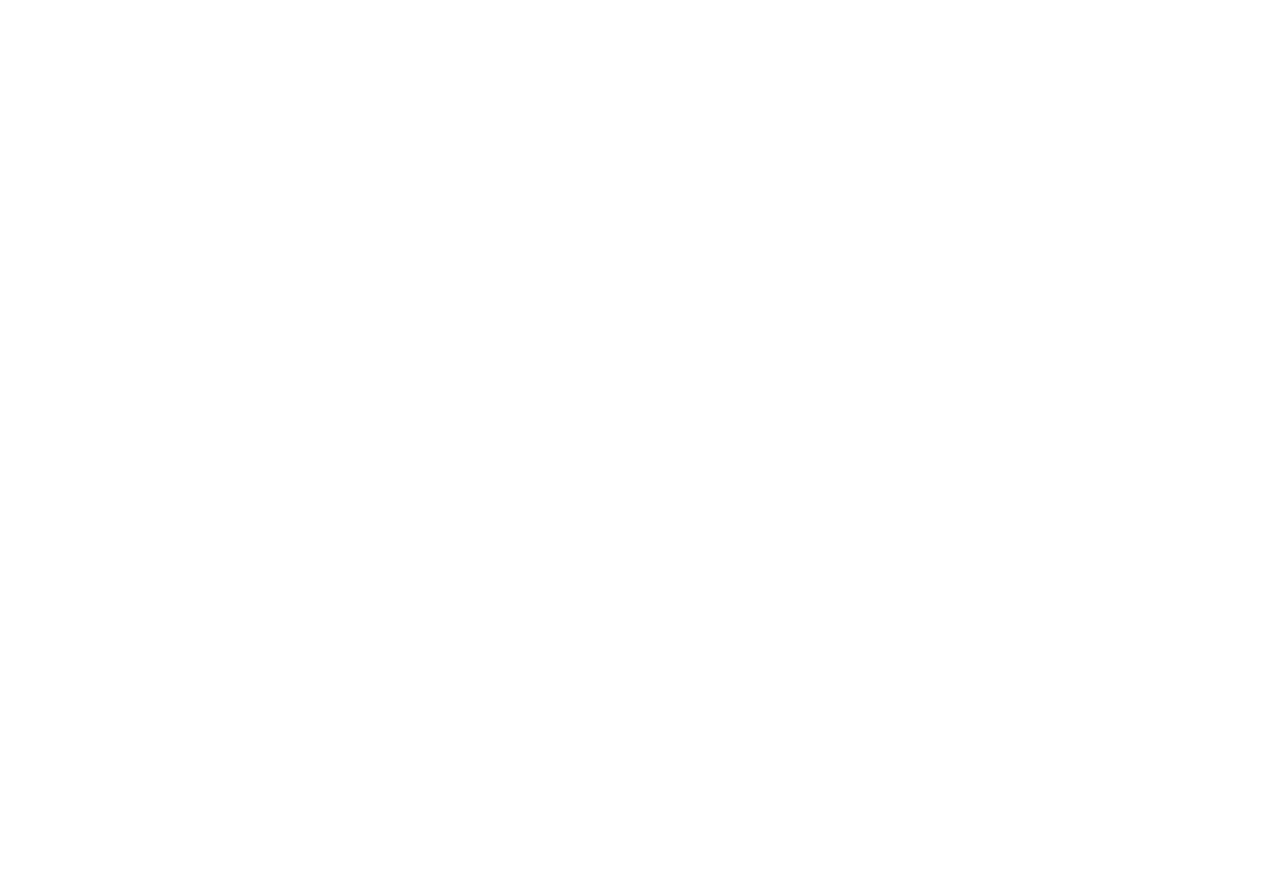
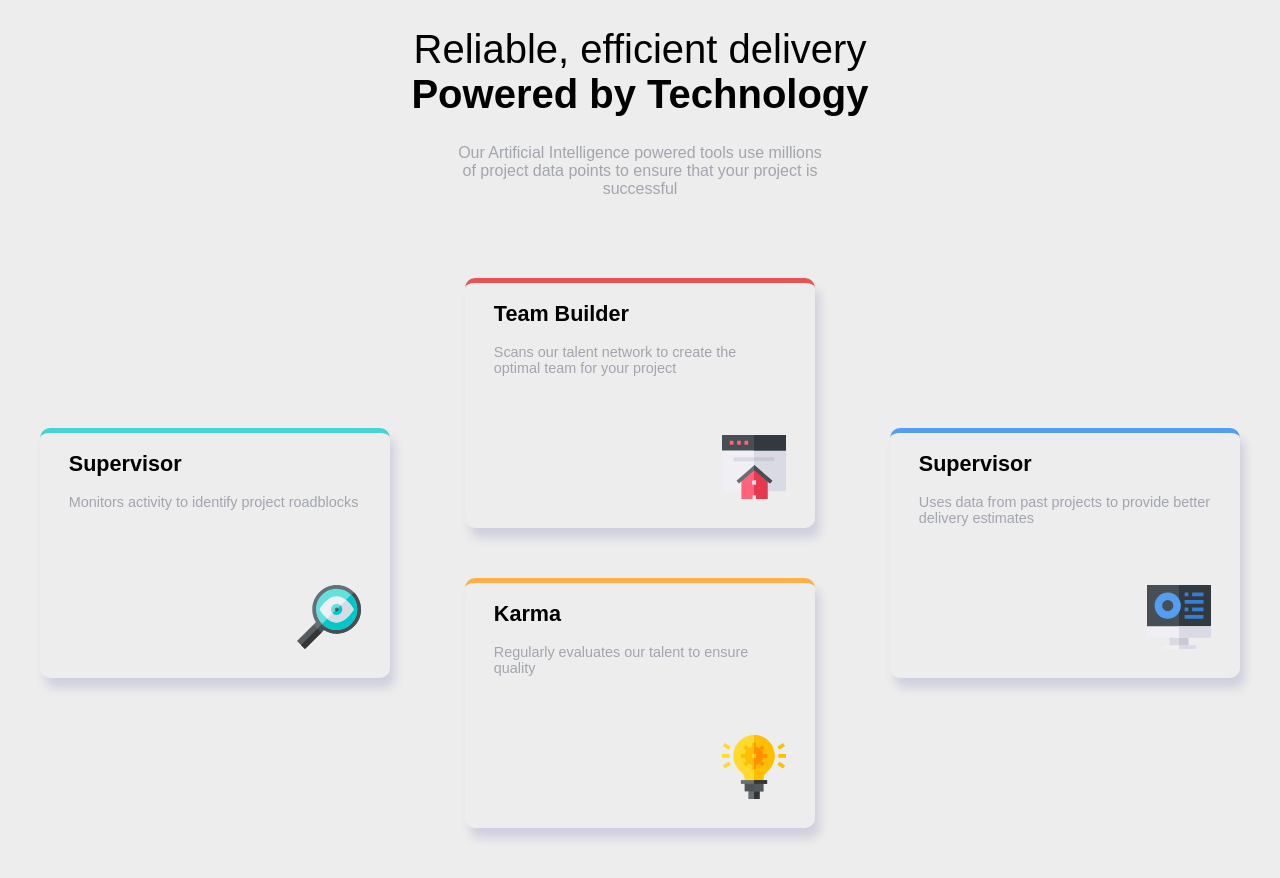
Before and after one commit to Practicas-CSS-Basico/Reto-2, a plain HTML site: page index.html in a window 1280 px wide. Before the commit the page ends 800 px from the top, so only its background shows below. Drawn offline with Linux system fonts and the light colour scheme.

Commit message:
Práctica Terminada

```diff
--- a/css/styles.css
+++ b/css/styles.css
@@ -16,3 +16,100 @@ Fuente de la página
   https://fonts.google.com/specimen/Poppins
   Estilos 200, 400 y 600
 */
+
+* {
+  box-sizing: border-box;
+}
+
+body {
+  font-family: 'Poppins', sans-serif;
+  text-align: center;
+  background-color: hsl(0, 0%, 93%);
+  font-weight: 400;
+}
+
+.main-title {
+  display: block;
+  font-size: 2.5rem;
+}
+
+.subtitle {
+  width: 30%;
+  margin-left: auto;
+  margin-right: auto;
+  text-align: center;
+}
+
+.cards {
+  position: relative;
+  width: 1200px;
+  height: 550px;
+  margin: 5em auto;
+}
+
+.card {
+  position: absolute;
+  width: 350px;
+  height: 250px;
+  padding: 0 2em;
+  font-size: 0.9rem;
+  border-radius: 10px;
+  box-shadow: 5px 10px 10px hsl(240 25% 50% / 0.2);
+  background-color: hsl(0, 0%, 93%);
+}
+
+.card__title,
+.card__text {
+  text-align: left;
+}
+
+.card__icon {
+  position: absolute;
+  right: 2em;
+  bottom: 2em;
+}
+
+.card--left {
+  top: 150px;
+  left: 0;
+}
+.card--top {
+  top: 0;
+  left: 425px;
+}
+.card--bottom {
+  bottom: 0;
+  left: 425px;
+}
+.card--right {
+  top: 150px;
+  right: 0;
+}
+
+.card--cyan {
+  border-top: 5px solid hsl(180, 62%, 55%);
+}
+
+.card--red {
+  border-top: 5px solid hsl(0, 78%, 62%);
+}
+
+.card--orange {
+  border-top: 5px solid hsl(34, 97%, 64%);
+}
+
+.card--blue {
+  border-top: 5px solid hsl(212, 86%, 64%);
+}
+
+.text-light {
+  color: hsl(229, 6%, 66%);
+}
+
+.text-bold {
+  font-weight: 600;
+}
+
+.text-thin {
+  font-weight: 200;
+}
--- a/index.html
+++ b/index.html
@@ -6,5 +6,61 @@
     <link rel="stylesheet" href="css/styles.css" />
     <title>Four card feature section</title>
   </head>
-  <body></body>
+  <body>
+    <header>
+      <h1 class="main-title">
+        <span class="main-title text-thin">Reliable, efficient delivery</span>
+        <span class="main-title text-bold">Powered by Technology</span>
+      </h1>
+      <p class="subtitle text-light">
+        Our Artificial Intelligence powered tools use millions of project data
+        points to ensure that your project is successful
+      </p>
+    </header>
+    <main>
+      <div class="cards">
+        <div class="card card--left card--cyan">
+          <h2 class="card__title">Supervisor</h2>
+          <p class="card__text text-light">
+            Monitors activity to identify project roadblocks
+          </p>
+          <img
+            src="assets/images/icon-supervisor.svg"
+            alt=""
+            class="card__icon"
+          />
+        </div>
+        <div class="card card--top card--red">
+          <h2 class="card__title">Team Builder</h2>
+          <p class="card__text text-light">
+            Scans our talent network to create the optimal team for your project
+          </p>
+          <img
+            src="assets/images/icon-team-builder.svg"
+            alt=""
+            class="card__icon"
+          />
+        </div>
+        <div class="card card--bottom card--orange">
+          <h2 class="card__title">Karma</h2>
+          <p class="card__text text-light">
+            Regularly evaluates our talent to ensure quality
+          </p>
+          <img src="assets/images/icon-karma.svg" alt="" class="card__icon" />
+        </div>
+
+        <div class="card card--right card--blue">
+          <h2 class="card__title">Supervisor</h2>
+          <p class="card__text text-light">
+            Uses data from past projects to provide better delivery estimates
+          </p>
+          <img
+            src="assets/images/icon-calculator.svg"
+            alt=""
+            class="card__icon"
+          />
+        </div>
+      </div>
+    </main>
+  </body>
 </html>
```
